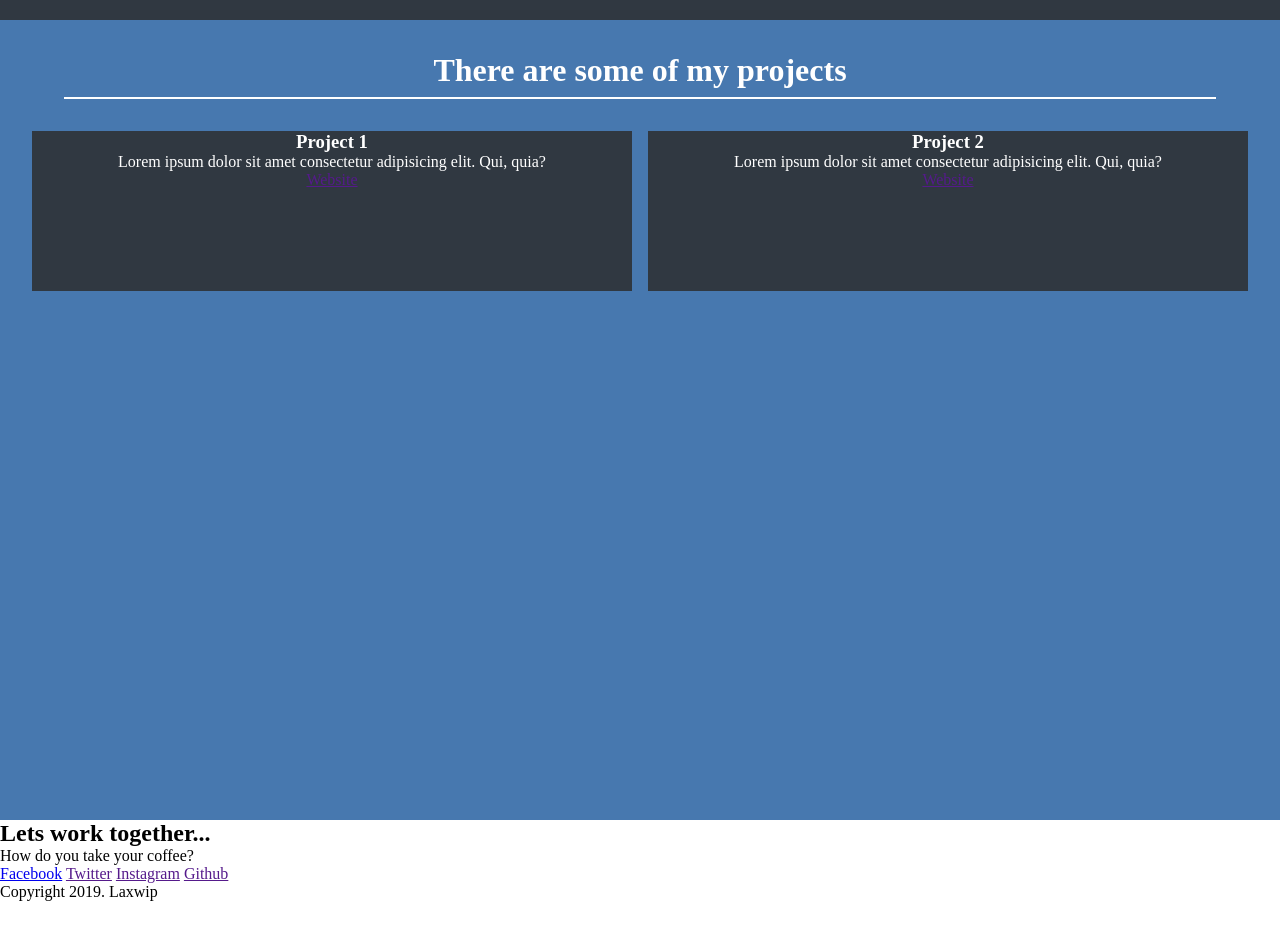
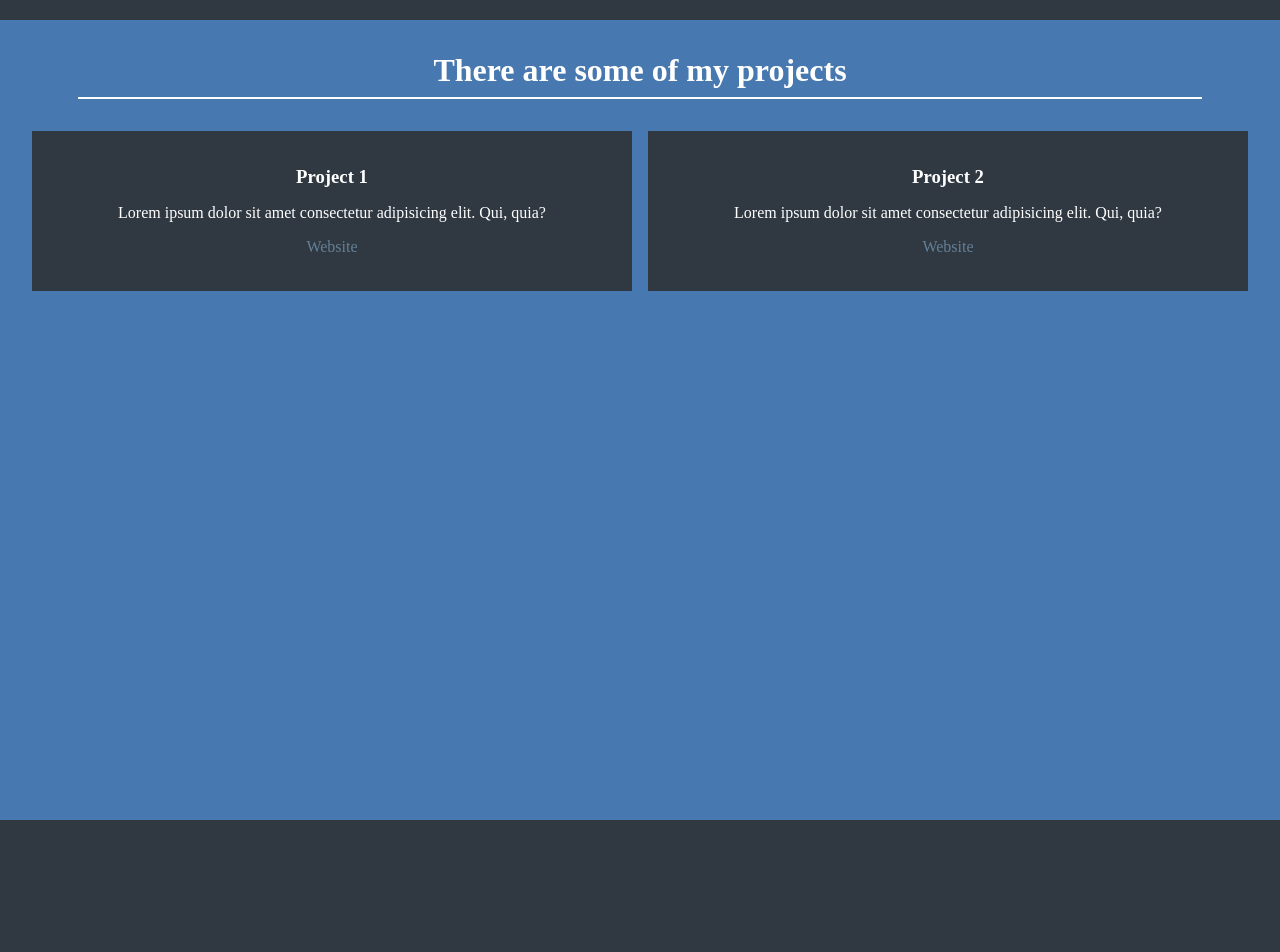
Before and after one commit to Laxwip/Free_Code_Camp, a website: page Responsive Web Design/Curso_05/03_PROYECTO_Página web del Portafolio personal/index.html in a window 1280 px wide. Shown: the part 780-1732 px from the top of the page. Before the commit the page ends 1681 px from the top, so only its background shows below. Drawn offline with Linux system fonts and the light colour scheme.

Commit message:
RWD_C05_03_PROJECT_Update

```diff
--- a/Responsive Web Design/Curso_05/03_PROYECTO_Página web del Portafolio personal/index.html
+++ b/Responsive Web Design/Curso_05/03_PROYECTO_Página web del Portafolio personal/index.html
@@ -44,7 +44,7 @@
       <a href="">Instagram</a>
       <a href="">Github</a>
     </nav>
-    <p>Copyright 2019. Laxwip</p>
+    <p class="copy">Copyright 2019. Laxwip</p>
   </footer>
 </body>
 </html>
--- a/Responsive Web Design/Curso_05/03_PROYECTO_Página web del Portafolio personal/styles.css
+++ b/Responsive Web Design/Curso_05/03_PROYECTO_Página web del Portafolio personal/styles.css
@@ -13,7 +13,7 @@ body{
 .navbar{
   width: 100%;
   height: 10vh;
-  background-color: rgb(216, 38, 68);
+  background-color: #d82644;
   position: fixed;
   top: 0;
   display: flex;
@@ -64,7 +64,7 @@ body{
 
 #projects .title{
   font-size: 2rem;
-  padding: 2rem 0;
+  padding: 2rem 1rem;
 }
 
 #projects .title::after{
@@ -78,8 +78,65 @@ body{
 
 .project-tile{
   flex: 1;
+  /* width: 20rem; */
   height: 10rem;
   background-color: #303841;
+  display: flex;
+  align-items: center;
+  justify-content: center;
+  flex-direction: column;
+  gap: 1rem;
+  padding: 1rem;
+
+  a{
+    color: rgb(99, 128, 151);
+    text-decoration: none;
+    transition: .3s all;
+
+    &:hover{
+      color: #d82644;
+      transform: scale(1.2);
+    }
+  }
+}
+
+footer{
+  width: 100%;
+  height: calc(100vh - 10vh);
+  display: flex;
+  flex-direction: column;
+  background-color: #303841;
+  color: white;
+  align-items: center;
+  justify-content: center;
+  gap: 1rem;
+  text-align: center;
+  position: relative;
+  padding: 0 1rem;
+
+  h2{
+    font-size: clamp(2rem, 3vw, 3rem);
+  }
+
+  a{
+    color: rgb(99, 128, 151);
+    text-decoration: none;
+    transition: all .5s ease;
+
+    &:hover{
+      color: #d82644;
+      transform: scale(1.2);
+    }
+  }
+}
+
+.copy{
+  width: 100%;
+  padding-top: 0.5rem;
+  font-size: 0.7rem;
+  position: absolute;
+  bottom: 1rem;
+  border-top: 2px solid #d82644;
 }
 
 @media (max-width: 768px){
```
